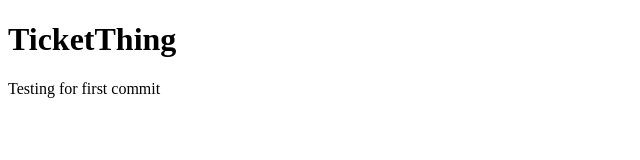
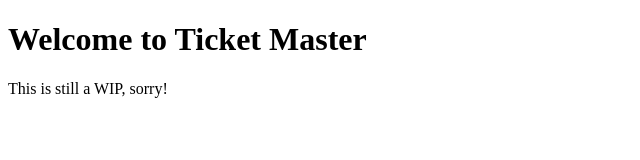
Before and after one commit to Alonzorr10/Ticket-Thing, a plain HTML site: page Ticket.html in a window 1280 px wide. Shown: the whole page, without its empty margins (0-640 px from the left). Drawn offline with Linux system fonts and the light colour scheme.

Commit message:
Preliminary Files

```diff
--- a/Ticket.html
+++ b/Ticket.html
@@ -1,11 +1,18 @@
 <!DOCTYPE html>
 <html>
+    <head>
+    <link rel = "stylesheet" href="design.css">
     <body>
-        <h1>TicketThing</h1>
+        <title>Ticket Tok</title>
+        <h1>Welcome to Ticket Master</h1>
 
         <p>
-            Testing for first commit
+            This is still a WIP, sorry!
         </p>
 
+
+
+
     </body>
+</head>
 </html>
```
Also changed, not shown: design.css (added), inter.js (added).
